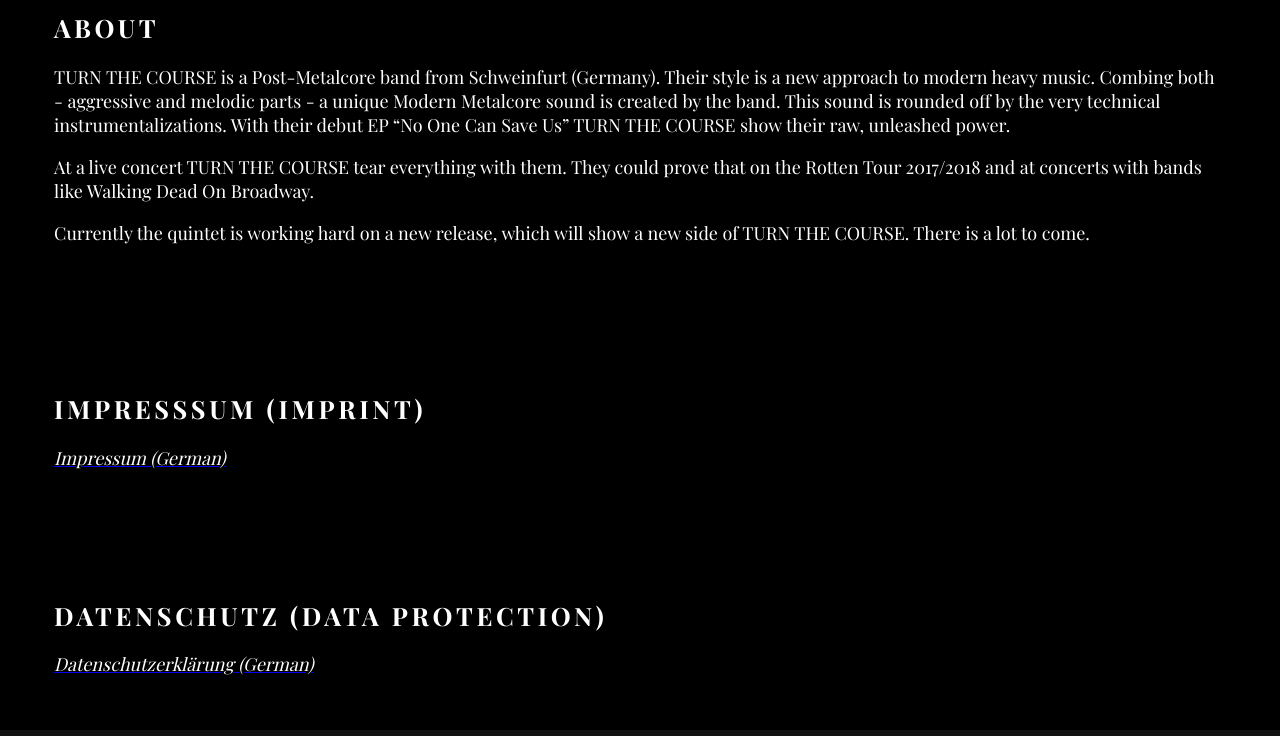
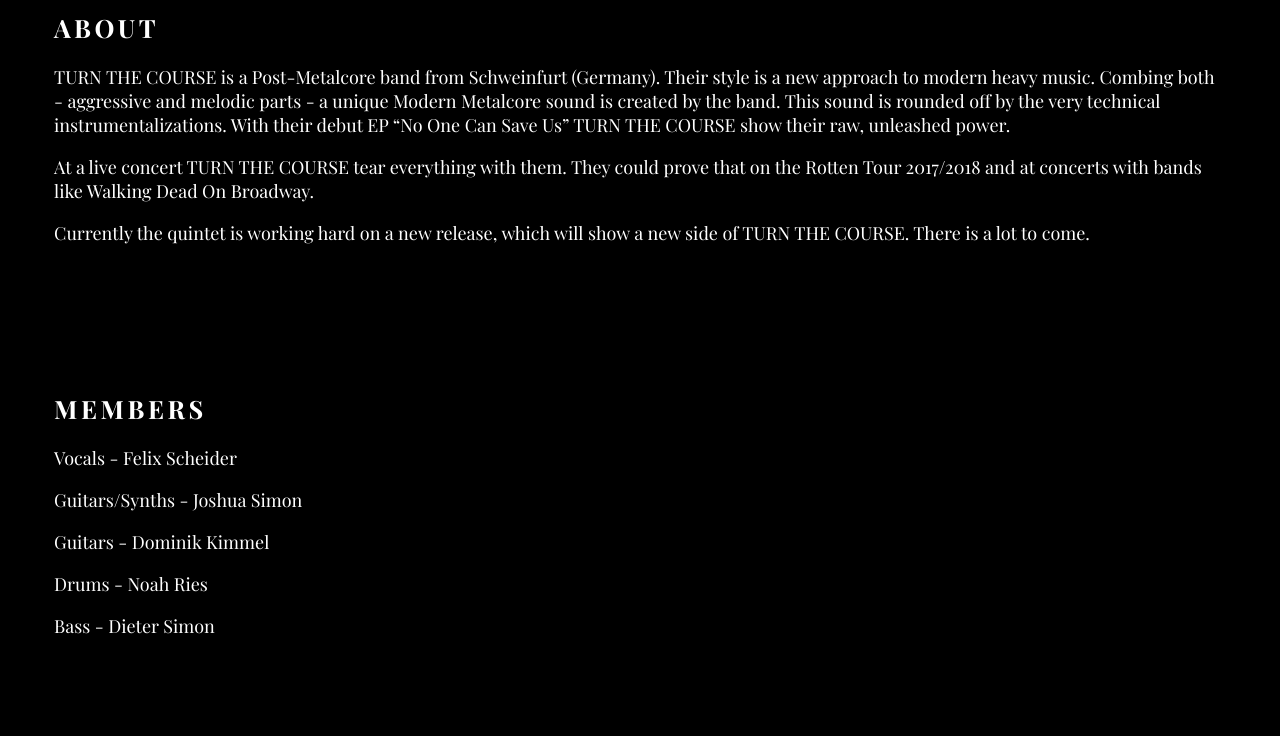
Before and after one commit to turnthecourse/turnthecourse.github.io, a plain HTML site: page about.html in a window 1280 px wide. Shown: the part 64-800 px from the top of the page. Drawn offline with nearby package versions, Linux system fonts and the light colour scheme.

Commit message:
Added Members Section.

```diff
--- a/about.html
+++ b/about.html
@@ -39,6 +39,17 @@
 
     </section>
 
+    <section class="Members">
+        <h2>Members</h2>
+
+        <p>Vocals - Felix Scheider</p>
+        <p>Guitars/Synths - Joshua Simon</p>
+        <p>Guitars - Dominik Kimmel</p>
+        <p>Drums - Noah Ries</p>
+        <p>Bass - Dieter Simon</p>
+
+    </section>
+
     <section class="Impressum">
         <h2>Impresssum (imprint)</h2>
 
@@ -46,15 +57,11 @@
             <i class="shop_button">Impressum (German)</i>
         </a>
 
-    </section>
-
-    <section class="Datenschutz">
         <h2>Datenschutz (data protection)</h2>
 
         <a href="datenschutz.html">
             <i class="shop_button">Datenschutzerklärung (German)</i>
         </a>
-
 
     </section>
 
--- a/css/main.scss
+++ b/css/main.scss
@@ -145,7 +145,8 @@ section.TTC {
     }
 }
 
-section.describtion, section.Impressum, section.Datenschutz, section.contact {
+section.describtion, section.Impressum, section.Datenschutz, section.contact,
+section.Members {
     padding: 3em;
     color: white;
 
@@ -253,6 +254,10 @@ footer {
         background-position: center;
     }
 
+    section.contact {
+        background-position: center;
+    }
+
     .video-container {
         position: relative;
         padding-bottom: 56.25%;
```
Also changed, not shown: css/main.css, img/felix.jpg (deleted), 1 other file.
